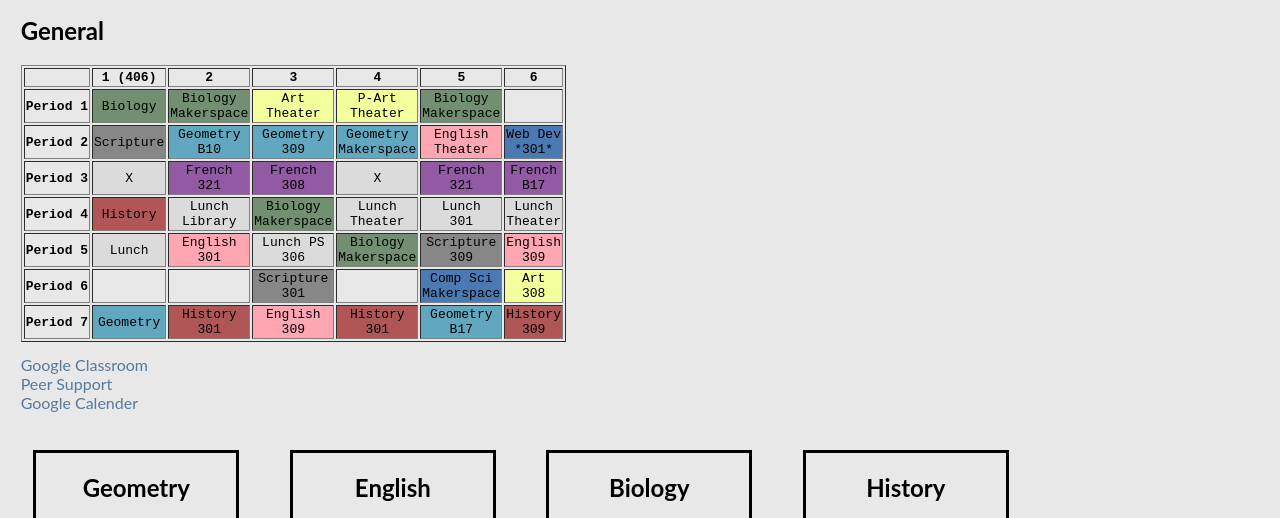
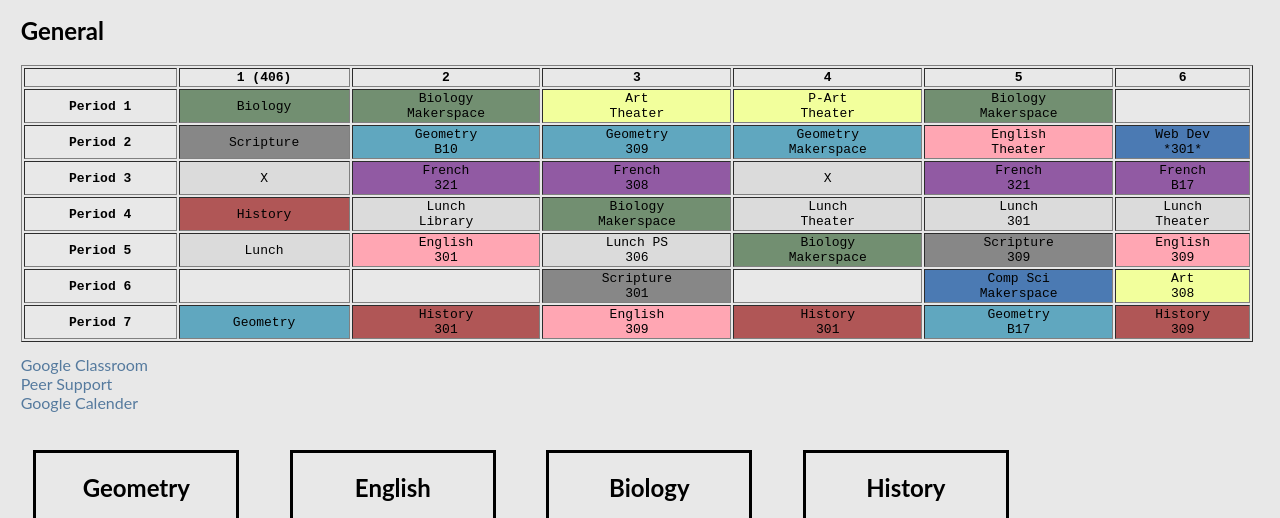
Before and after one commit to isabelpt/schoolmasterpage, a plain HTML site: page index.html in a window 1280 px wide. Shown: the part 235-753 px from the top of the page. Drawn offline with Linux system fonts and the light colour scheme.

Commit message:
iteration 3

```diff
--- a/main.css
+++ b/main.css
@@ -39,6 +39,8 @@ h1 {
 table {
     font-family: monospace;
     margin-bottom: 1%;
+    width: 99.5%;
+    height: auto;
 }
 td {
     text-align: center;
```
